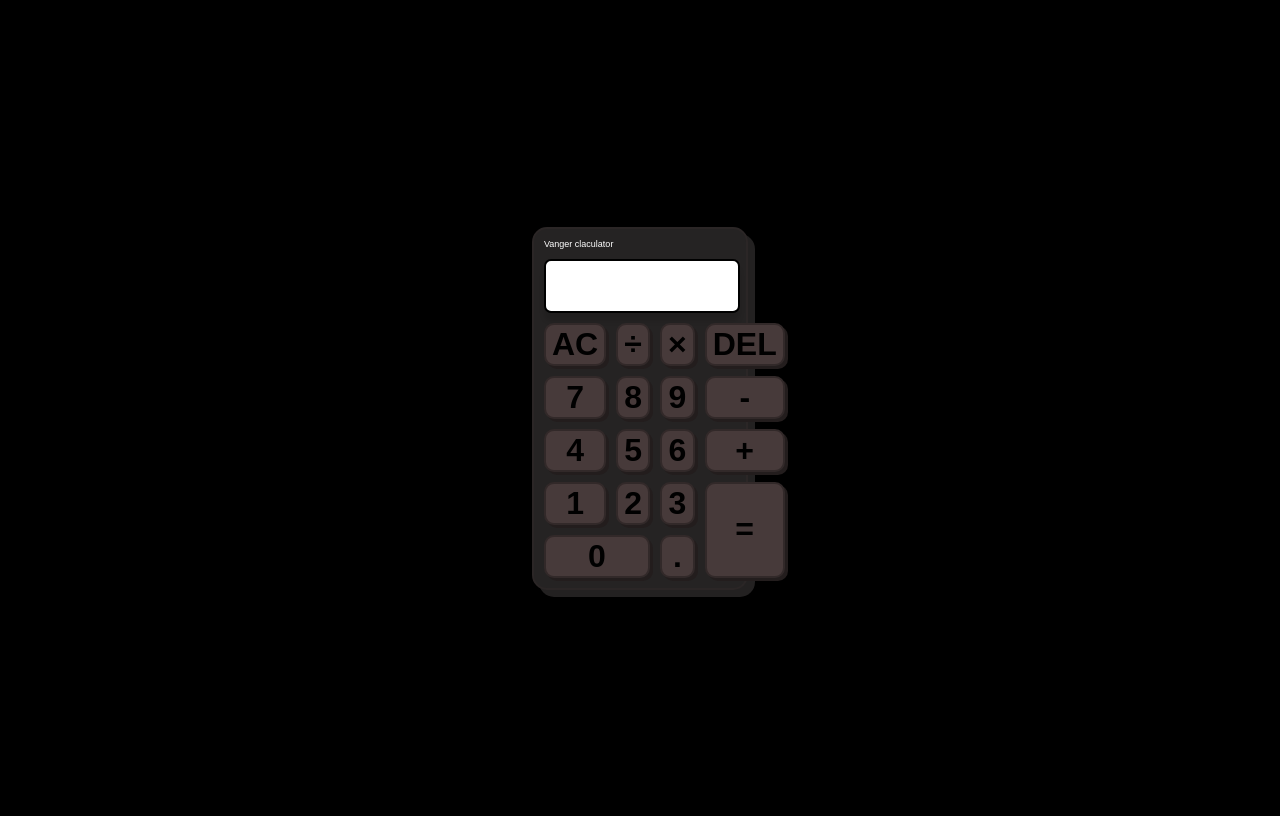
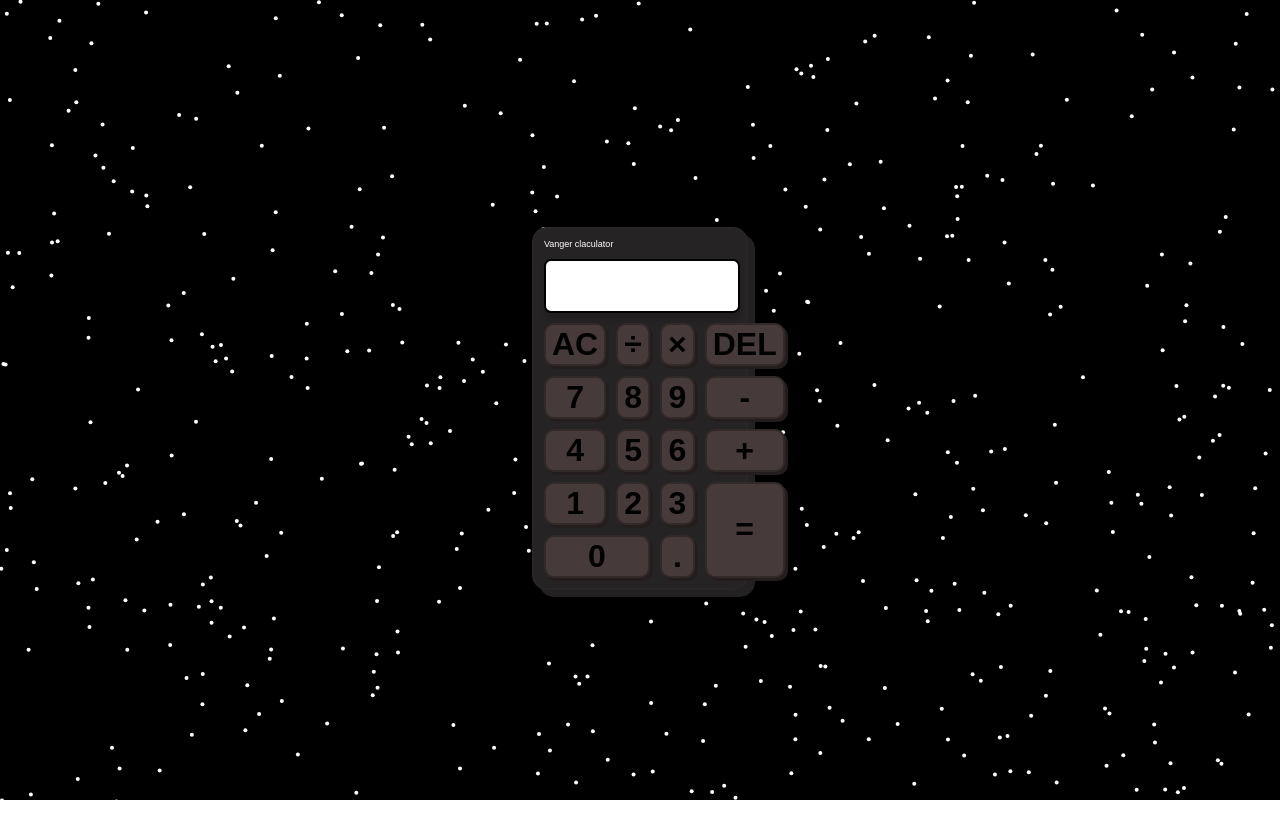
Before and after one commit to Vang-er/Nano_Calc, a website: page src/index.html in a window 1280 px wide. Drawn offline with Linux system fonts and the light colour scheme.

Commit message:
fixing some other bug +...added a starty background that is randomly generated at each time

```diff
--- a/src/index.html
+++ b/src/index.html
@@ -1,7 +1,14 @@
 <body>
   <style>
+    canvas {
+      position: fixed;
+      z-index: -100;
+      inset: 0;
+      height: 100%;
+      width: 100%;
+      background-color: black;
+    }
     body {
-      background-color: black;
       display: flex;
       justify-content: center;
       align-items: center;
@@ -31,6 +38,7 @@
       transform: translateY(2px);
     }
   </style>
+  <canvas id="background"></canvas>
   <div
     style="
       width: 15vw;
@@ -89,6 +97,16 @@
     </div>
   </div>
   <script>
+    const canva = document.getElementById("background");
+    const ctx = canva.getContext("2d");
+    canva.width = window.innerWidth;
+    canva.height = window.innerHeight;
+    for (let i = 0; i < 1000; i++) {
+      ctx.beginPath();
+      ctx.arc(Math.random() * 1920, Math.random() * 1080, 2, 0, Math.PI * 2);
+      ctx.fillStyle = "white";
+      ctx.fill();
+    }
     const display = document.getElementById("display");
     var operation = "";
     var real_op = "";
```
Also changed, not shown: dist/index.html, dist/uri.txt.
